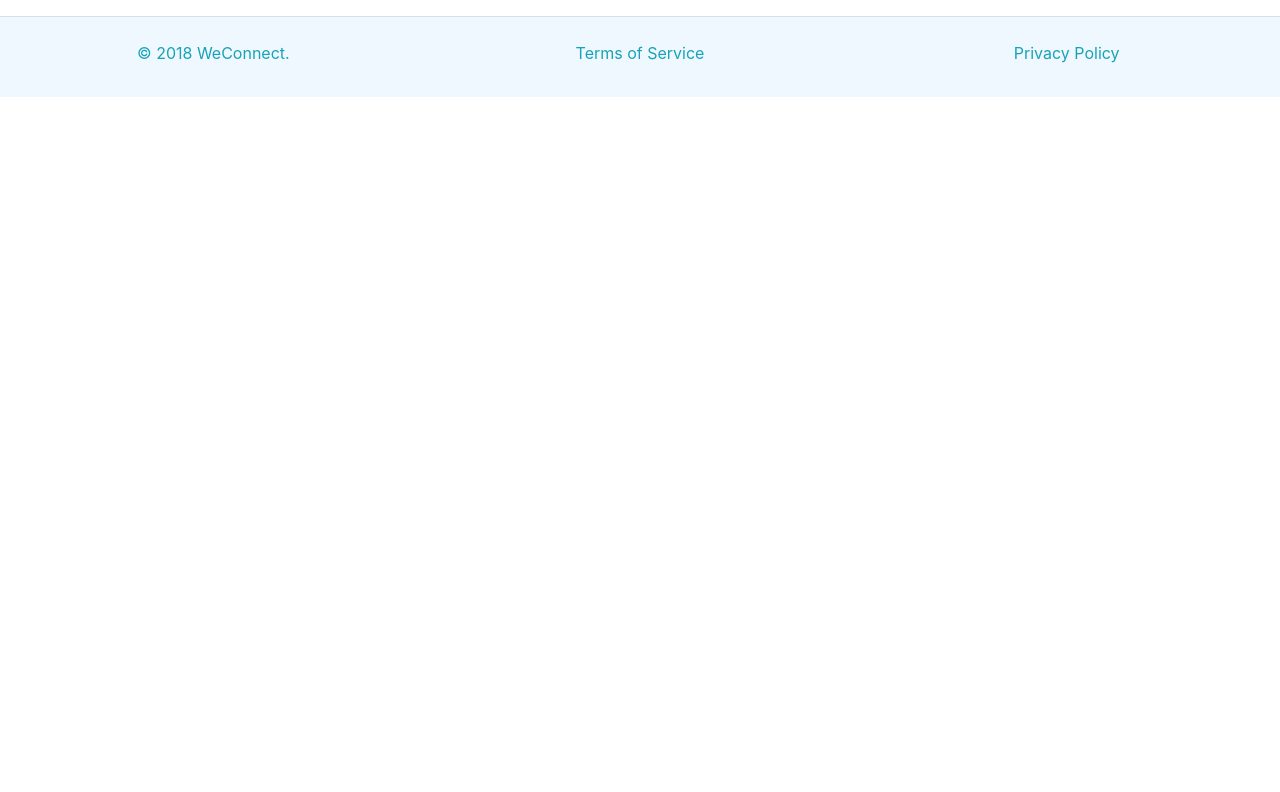
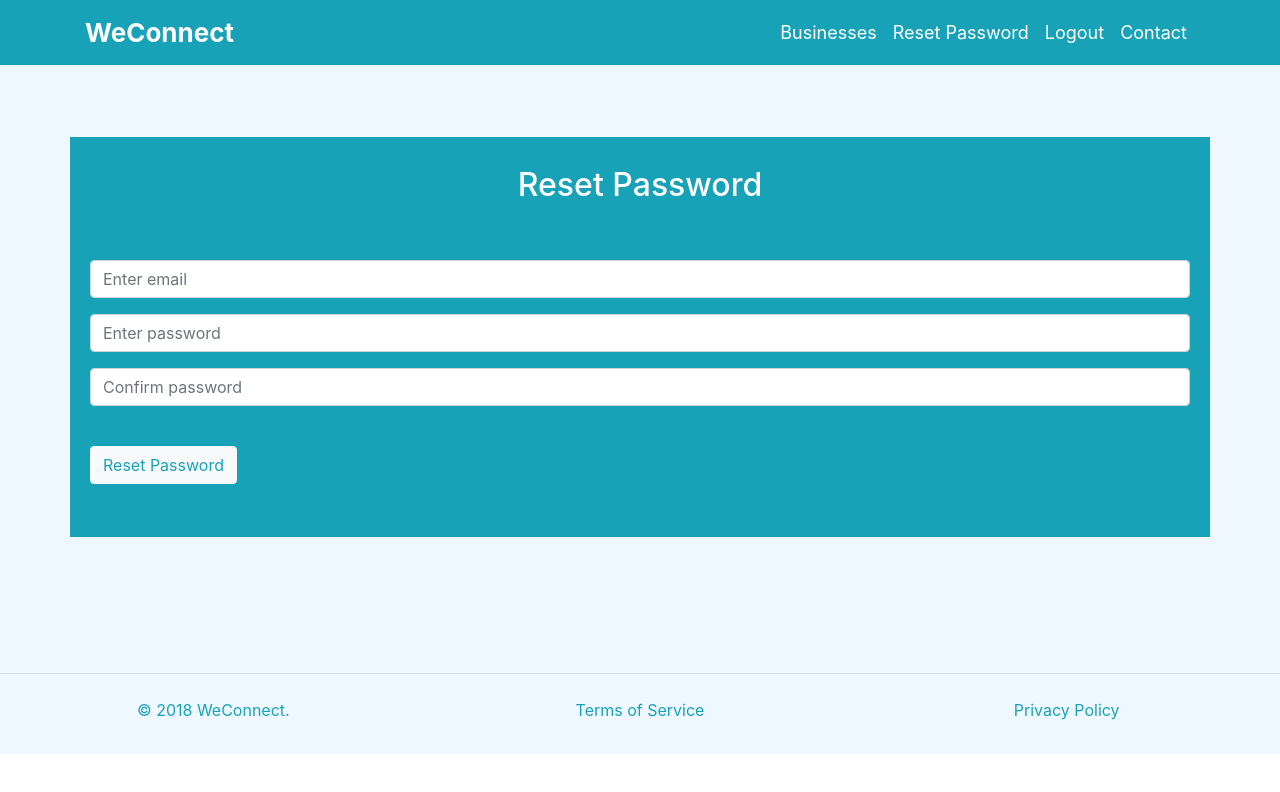
Before and after one commit to SoniaRMK/WeConnect-ReactJS, a React (Create React App) app: page /reset-password in a window 1280 px wide. Shown: the top 792 px of the page. Built offline with nearby package versions, Linux system fonts and the light colour scheme.

Commit message:
feat(add-reset-password-componenet): Reset password
This commit adds a component where a user can reset their
password

```diff
--- a/src/actions/userActions.js
+++ b/src/actions/userActions.js
@@ -49,6 +49,7 @@ export const resetPassword=(resetPasswordData)=>dispatch => {
             method:'POST',
             body:resetPasswordData,
             headers:{
+                'Authorization': 'Bearer ' + sessionStorage.getItem('access_token'),
                 'Content-Type':'application/json'}};
        fetch(`http://127.0.0.1:5000/api/v2/auth/reset-password`,options)
        .then (response => response.json())
--- a/src/components/authNavigationBar.js
+++ b/src/components/authNavigationBar.js
@@ -18,17 +18,9 @@ class AuthNavigationBar extends Component {
               <div className="collapse navbar-collapse" id="collapsibleNavbar">
                   <ul className="nav navbar-nav ml-auto" style={{fontSize: '18px'}}>
                       <li className="nav-item"><a href="/businesses" style={{color: '#fff'}} className="nav-link">Businesses</a></li>
+                      <li className="nav-item"><a href="/reset-password" style={{color: '#fff'}} className="nav-link">Reset Password</a></li>
+                      <li className="nav-item"><a href="/" style={{color: '#fff'}} className="nav-link">Logout</a></li>
                       <li className="nav-item"><a href="/contact" style={{color: '#fff'}} className="nav-link">Contact</a></li>
-                      <li className="nav-item"><a href="/" style={{color: '#fff'}} className="nav-link">Logout</a></li>
-                      <li className="nav-item dropdown"><a href="#" style={{color: '#fff'}} className="nav-link dropdown-toggle" data-toggle="dropdown">
-                        <img src="#" className="rounded-circle" alt="Profile" width={30} height={30} /> </a>
-                        <div className="dropdown-menu">
-                            <a className="dropdownItem" href="#" style={{fontWeight: 'bold', color: '#007bff', textAlign: 'center'}}>Hi Sonia RM</a><hr />
-                            <a className="dropdownItem" href="/userdashboard">My Businesses</a>
-                            <a className="dropdownItem" href="#" data-toggle="modal" data-target="#changePsswdModal">Change Password</a>
-                            <a className="dropdownItem" href="#">Change Display Name</a>
-                        </div>
-                      </li>
                   </ul>
               </div>
           </div>
--- a/src/components/businessRegister.js
+++ b/src/components/businessRegister.js
@@ -99,7 +99,7 @@ BusinessRegister.propTypes = {
 }
 
 const mapStateToProps = state => ({
-  registerBizMessage: state.registerBizMessage.registerBusinessMessage
+  registerBizMessage: state.registerBusiness.registerBusinessMessage
 });
 
 export default withRouter(connect(mapStateToProps, {registerBusiness})(BusinessRegister));
--- a/src/components/index.js
+++ b/src/components/index.js
@@ -8,6 +8,7 @@ import BusinessOne from './businessOne';
 import BusinessesList from './businessesList';
 import Contact from './contact';
 import BusinessRegister from './businessRegister';
+import ResetPassword from './resetPassword';
 
 class Index extends Component {
 
@@ -20,6 +21,7 @@ class Index extends Component {
           <Route exact strict path={"/businesses/:bizid"} component={BusinessOne}/>
           <Route exact strict path={"/businesses"} component={BusinessesList}/>
           <Route exact strict path={"/register-business"} component={BusinessRegister}/>
+          <Route exact strict path={"/reset-password"} component={ResetPassword}/>
           <Route exact strict path={"/contact"} component={Contact}/>
         </div>
       </Router>
--- /dev/null
+++ b/src/components/resetPassword.js
@@ -0,0 +1,85 @@
+import React, { Component } from 'react';
+import PropTypes from 'prop-types';
+import { connect } from 'react-redux';
+import { withRouter } from 'react-router-dom';
+
+import 'bootstrap/dist/css/bootstrap.min.css';
+import AuthNavigationBar from './authNavigationBar';
+import {resetPassword} from '../actions/userActions';
+
+class ResetPassword extends Component {
+
+  componentWillReceiveProps(receivedProp){
+    console.log(receivedProp)
+    if(receivedProp.resetPasswordMessage.message){
+      console.log(receivedProp.resetPasswordMessage.message)
+
+      this.props.history.push("/")
+    }
+  }
+
+  userDataStringify = (object) =>{
+    let simpleObj={};
+        for (let prop in object){
+            if (!object.hasOwnProperty(prop)){
+                continue;
+            }
+            if (typeof(object[prop]) === 'object'){
+                continue;
+            }
+            simpleObj[prop] = object[prop];
+        }
+        return JSON.stringify(simpleObj);
+
+  }
+
+  resetUserPassword=(event)=>{
+    event.preventDefault();
+    let userData={
+      user_email:event.target.elements.email.value,
+      user_password:event.target.elements.psswd.value
+    };
+    console.log(userData);
+    this.props.resetPassword(this.userDataStringify(userData))
+  }
+
+  render() {
+    return (
+      <div className="ResetPassword">
+        <AuthNavigationBar/>
+        <div className="container">
+         <br/><br/><br/>
+          <div className="row" style={{border:'5px solid #17a2b8'}}>
+            <div className="col-12 bg-info" id="resetpassword">
+              <br/><h2 style={{color:'#fff', textAlign: 'center'}}>Reset Password</h2><br/><br/>
+              <form onSubmit={this.resetUserPassword}>
+                <div className="form-group">
+                  <input type="email" className="form-control" id="emailReg" placeholder="Enter email" name="email" required="required" />
+                </div>
+                <div className="form-group">
+                  <input type="password" className="form-control" id="psswd" placeholder="Enter password" name="psswd" required="required"/>
+                </div>
+                <div className="form-group">
+                  <input type="password" className="form-control" id="psswd1" placeholder="Confirm password" name="psswd1" required="required" />
+                </div><br/>
+                <button type="submit" className="btn btn-light" style={{color:'#17a2b8'}}>Reset Password</button>
+              </form><br /><br />
+            </div>
+          </div><br/><br/><br/><br/><br/>
+        </div>
+      </div>
+    );
+  }
+}
+
+ResetPassword.propTypes = {
+  resetPassword:PropTypes.func.isRequired,
+  user:PropTypes.object,
+  resetPasswordMessage: PropTypes.object.isRequired
+}
+
+const mapStateToProps = state => ({
+  resetPasswordMessage: state.user.resetPasswordMessage
+});
+
+export default withRouter(connect(mapStateToProps, {resetPassword})(ResetPassword));
```
